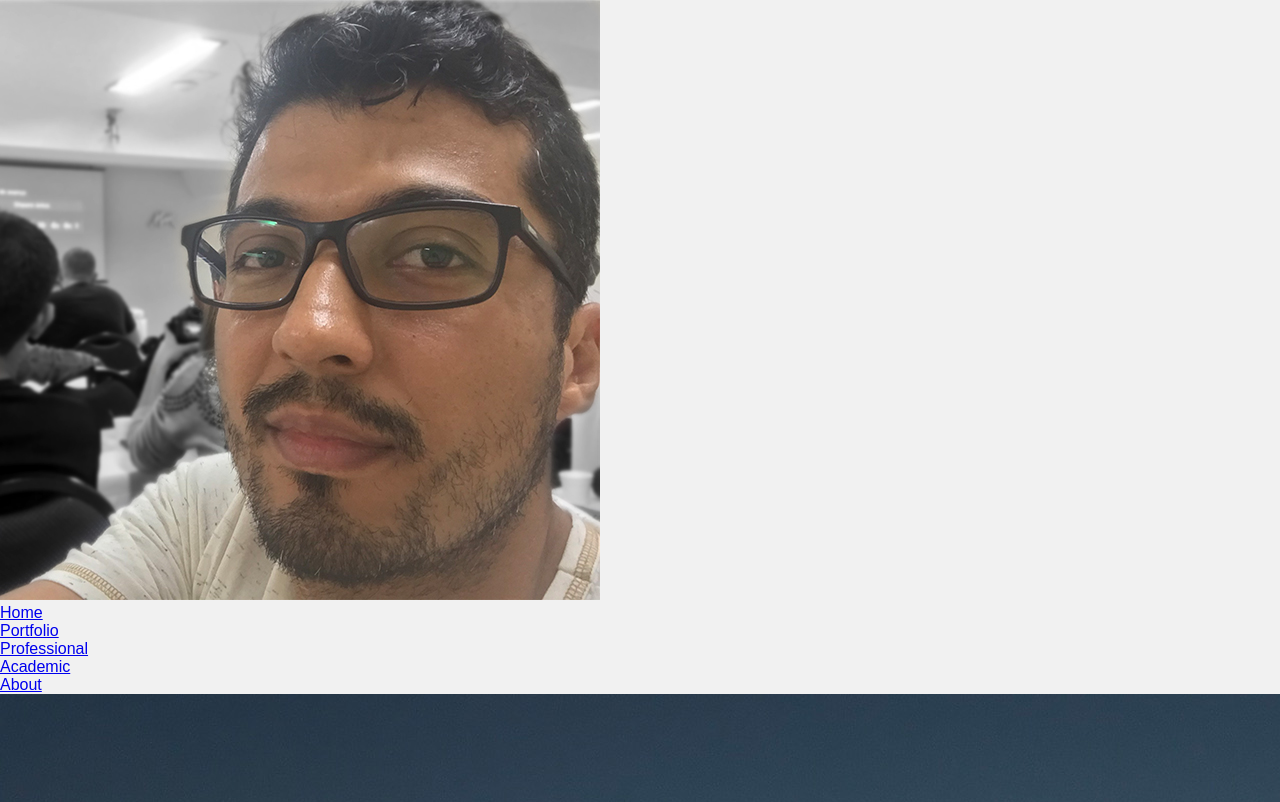
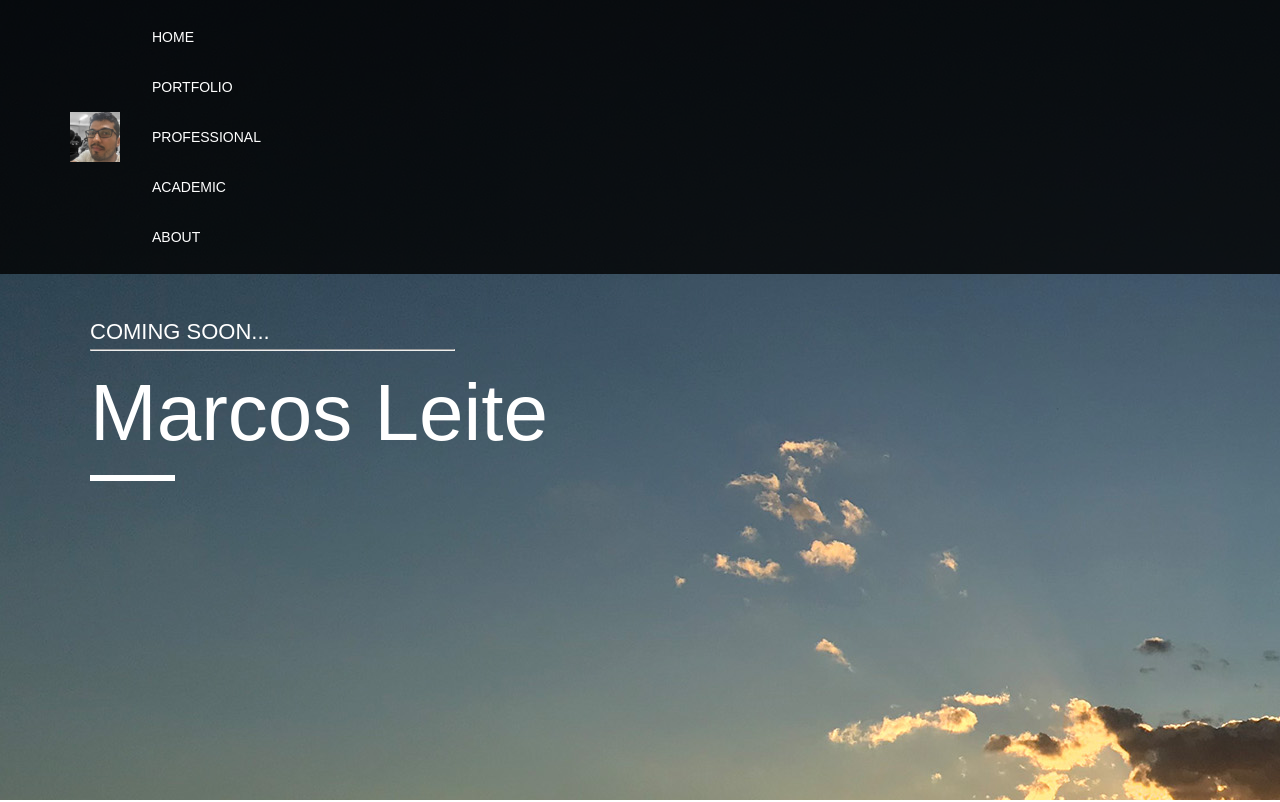
Before and after one commit to mabner/mabner.github.io, a Vue app: page / in a window 1280 px wide. Shown: the top 802 px of the page. Built offline with nearby package versions, Linux system fonts and the light colour scheme.

Commit message:
navbar styling

```diff
--- a/src/components/TheNavbar.vue
+++ b/src/components/TheNavbar.vue
@@ -12,9 +12,7 @@
 					<router-link class="link" :to="{ name: '' }">Portfolio</router-link>
 				</li>
 				<li>
-					<router-link class="link" :to="{ name: '' }"
-						>Professional</router-link
-					>
+					<router-link class="link" :to="{ name: '' }">Professional</router-link>
 				</li>
 				<li>
 					<router-link class="link" :to="{ name: '' }">Academic</router-link>
@@ -24,12 +22,8 @@
 				</li>
 			</ul>
 			<div class="icon">
-				<i
-					@click="toggleMobileNav"
-					v-show="mobile"
-					class="far fa-bars"
-					:class="{ 'icon-active': mobileNav }"
-				></i>
+				<i @click="toggleMobileNav" v-show="mobile" class="far fa-bars"
+					:class="{ 'icon-active': mobileNav }"></i>
 			</div>
 			<transition name="mobile-nav">
 				<ul class="dropdown-nav" v-show="mobileNav">
@@ -40,9 +34,7 @@
 						<router-link class="link" :to="{ name: '' }">Portfolio</router-link>
 					</li>
 					<li>
-						<router-link class="link" :to="{ name: '' }"
-							>Professional</router-link
-						>
+						<router-link class="link" :to="{ name: '' }">Professional</router-link>
 					</li>
 					<li>
 						<router-link class="link" :to="{ name: '' }">Academic</router-link>
@@ -57,7 +49,95 @@
 </template>
 
 <script>
-export default {};
+export default {
+	name: 'TheNavbar',
+	data() {
+		return {
+			scrollPosition: false,
+			mobile: false,
+			mobileNav: false,
+			windowWidth: false,
+		};
+	},
+};
 </script>
 
-<style lang="sass" scoped></style>
+<style lang="scss" scoped>
+header {
+	background-color: rgba(0, 0, 0, 0.8);
+	z-index: 99;
+	width: 100%;
+	position: fixed;
+	transition: 0.5s ease all;
+	color: #fff;
+
+	nav {
+		position: relative;
+		display: flex;
+		flex-direction: row;
+		padding: 12px 0;
+		transition: 0.5s ease all;
+		width: 90%;
+		margin: 0 auto;
+
+		@media(min-width: 1140px) {
+			width: 1140px;
+		}
+
+		ul,
+		.link {
+			font-weight: 500;
+			color: #fff;
+			list-style: none;
+			text-decoration: none;
+		}
+
+		li {
+			text-transform: uppercase;
+			padding: 16px;
+			margin-left: 16px;
+		}
+
+		.link {
+			font-size: 14px;
+			transition: 0.5s ease all;
+			padding-bottom: 4px;
+			border-bottom: 1px solid transparent;
+
+			&:hover {
+				color: #00afea;
+				border-color: #00afea;
+			}
+		}
+
+		.branding {
+			display: flex;
+			align-items: center;
+
+			img {
+				width: 50px;
+				transition: 0.5s ease all;
+			}
+		}
+
+		.icon {
+			display: flex;
+			position: absolute;
+			top: 0;
+			align-items: center;
+			right: 24px;
+			height: 100%;
+
+			i {
+				cursor: pointer;
+				font-size: 24px;
+				transition: 0.8s ease all;
+			}
+		}
+
+		.icon-active {
+			transform: rotate(180deg);
+		}
+	}
+}
+</style>
--- a/src/views/HomeView.vue
+++ b/src/views/HomeView.vue
@@ -50,6 +50,7 @@ export default {
 
 		h2 {
 			font-size: 50px;
+
 			@media (min-width: 550px) {
 				font-size: 80px;
 			}
@@ -59,6 +60,7 @@ export default {
 			max-width: 365px;
 			margin-bottom: 16px;
 		}
+
 		hr:nth-child(4) {
 			height: 6px;
 			background-color: #fff;
```
Also changed, not shown: src/App.vue (+4 -3 lines).
